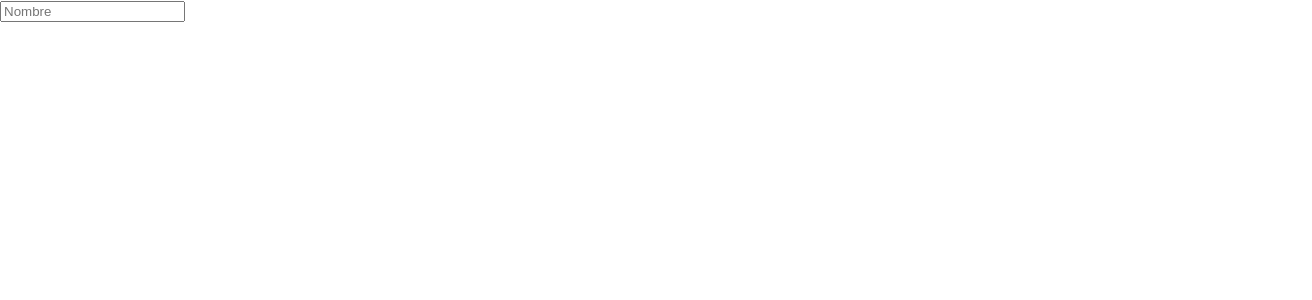
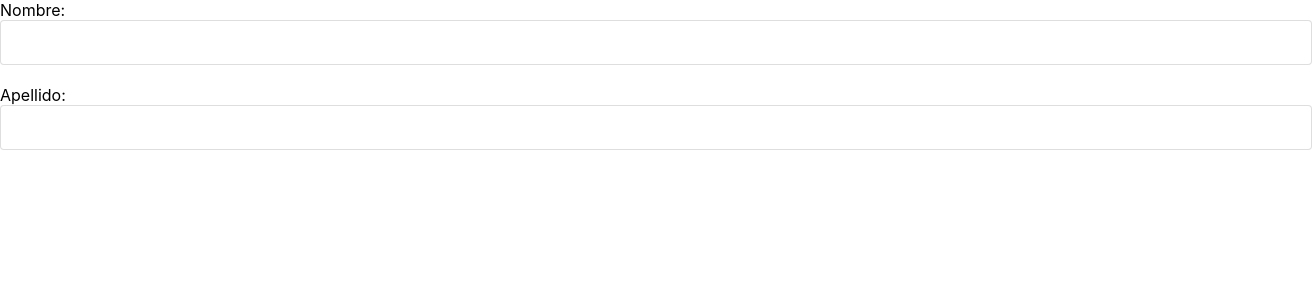
Before and after one commit to SuperGandhi/UserManager, a React (Create React App) app in the folder user-manager/: page / in a window 1280 px wide. Shown: the top 300 px of the page, 1312 px wide, since content can reach past the window. Built offline with nearby package versions, Linux system fonts and the light colour scheme.

Commit message:
adding component and styles from input

```diff
--- a/user-manager/src/App.js
+++ b/user-manager/src/App.js
@@ -1,16 +1,12 @@
+import Input from './components/Input';
 import useFormulario from './hooks/useFormulario'
 
-
 function App() {
-  const [formulario, handleChange] = useFormulario({name:''})
+  const [formulario, handleChange] = useFormulario({name:'', lastname: ''})
   return (
     <form>
-      <input
-      name="name"
-      placeholder="Nombre"
-      value= {formulario.name}
-      onChange={handleChange}
-      />
+      <Input label="Nombre: " name="name" value={formulario.name} onChange={handleChange}/>
+      <Input label="Apellido: " name="lastname" value={formulario.lastname} onChange={handleChange}/>
     </form>
   );
 }
--- /dev/null
+++ b/user-manager/src/components/Input.css
@@ -0,0 +1,22 @@
+.field {
+    margin-bottom: 20px;
+}
+
+.fiel label {
+    display: block;
+    margin: 0 0 5px 0;
+    color: #222;
+    font-weight: 700;
+    font-size: 20px;
+}
+
+.field input {
+    background-color: #fff;
+    outline: off;
+    font-size: 20px;
+    padding: 10px 15px;
+    border: 1px solid rgb(34,34,34,0.15);
+    color: #222;
+    border-radius: 4px;
+    width: 100%;
+}
--- /dev/null
+++ b/user-manager/src/components/Input.jsx
@@ -0,0 +1,13 @@
+import React from "react"
+import "./Input.css"
+
+const Input =({label, ...rest}) =>{
+    return (
+        <div className="field">
+            <label>{label}</label>
+            <input {...rest}/>
+        </div>
+    )
+}
+
+export default Input
```
